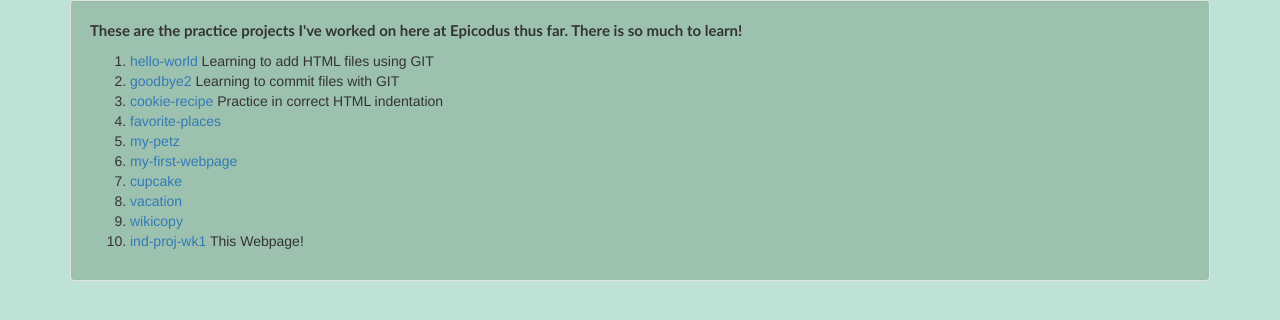
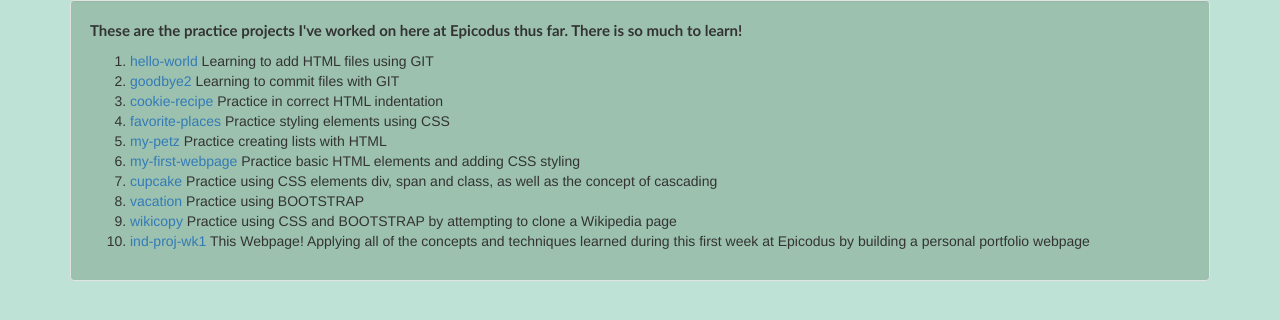
Before and after one commit to travenomenon/ind-proj-wk1, a plain HTML site: page projects.html in a window 1280 px wide. Drawn offline with Linux system fonts and the light colour scheme.

Commit message:
add descriptions to github projects

```diff
--- a/projects.html
+++ b/projects.html
@@ -18,13 +18,13 @@
           <li><a href="https://github.com/travenomenon/hello-world.git">hello-world</a> Learning to add HTML files using GIT</li>
           <li><a href="https://github.com/travenomenon/goodbye2.git">goodbye2</a> Learning to commit files with GIT</li>
           <li><a href="https://github.com/travenomenon/cookie-recipe.git">cookie-recipe</a> Practice in correct HTML indentation</li>
-          <li><a href="https://github.com/travenomenon/favorite-places.html.git">favorite-places</a> </li>
-          <li><a href="https://github.com/travenomenon/my-petz.git">my-petz</a> </li>
-          <li><a href="https://github.com/travenomenon/my-first-webpage.git">my-first-webpage</a> </li>
-          <li><a href="https://github.com/travenomenon/cupcake.html.git">cupcake</a> </li>
-          <li><a href="https://github.com/travenomenon/vacation.git">vacation</a> </li>
-          <li><a href="https://github.com/travenomenon/wikicopy.git">wikicopy</a> </li>
-          <li><a href="https://github.com/travenomenon/ind-proj-wk1.git">ind-proj-wk1</a> This Webpage!</li>
+          <li><a href="https://github.com/travenomenon/favorite-places.html.git">favorite-places</a> Practice styling elements using CSS</li>
+          <li><a href="https://github.com/travenomenon/my-petz.git">my-petz</a> Practice creating lists with HTML</li>
+          <li><a href="https://github.com/travenomenon/my-first-webpage.git">my-first-webpage</a> Practice basic HTML elements and adding CSS styling</li>
+          <li><a href="https://github.com/travenomenon/cupcake.html.git">cupcake</a> Practice using CSS elements div, span and class, as well as the concept of cascading</li>
+          <li><a href="https://github.com/travenomenon/vacation.git">vacation</a> Practice using BOOTSTRAP</li>
+          <li><a href="https://github.com/travenomenon/wikicopy.git">wikicopy</a> Practice using CSS and BOOTSTRAP by attempting to clone a Wikipedia page</li>
+          <li><a href="https://github.com/travenomenon/ind-proj-wk1.git">ind-proj-wk1</a> This Webpage! Applying all of the concepts and techniques learned during this first week at Epicodus by building a personal portfolio webpage</li>
 
         </ol>
 
```
